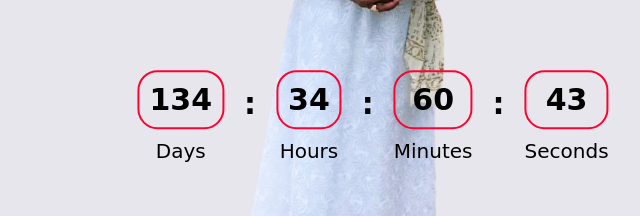
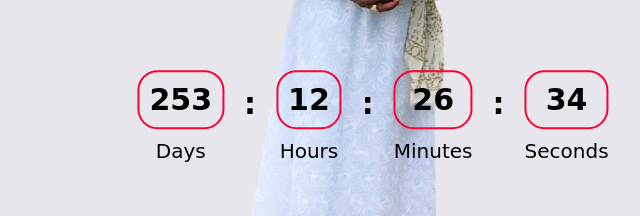
Before and after one commit to tosin-dawodu/mamas_90th, a plain HTML site: page index.html in a window 1280 px wide. Shown: the part 394-610 px from the top of the page, 267-907 px from the left. Drawn offline with Linux system fonts and the light colour scheme; a web font is replaced by a local one.

Commit message:
fourth commit

```diff
--- /dev/null
+++ b/app.js
@@ -0,0 +1,55 @@
+// const months = [
+//     "January",
+//     "February",
+//     "March",
+//     "April",
+//     "May",
+//     "June",
+//     "July",
+//     "August",
+//     "September",
+//     "October",
+//     "November",
+//     "December",
+// ];
+// const weekdays = [
+//     "Sunday",
+//     "Monday",
+//     "Tuesday",
+//     "Wednesday",
+//     "Thursday",
+//     "Friday",
+//     "Saturday",
+// ]
+// const timer = document.querySelector(".timer");
+// const items = document.querySelectorAll(".countdown-timer h2");
+// console.log(items);
+
+const days = document.querySelector(".days");
+const hours = document.querySelector(".hours");
+const minutes = document.querySelector(".minutes");
+const seconds = document.querySelector(".seconds");
+
+const currentYear = new Date().getFullYear();
+
+const newYearTime = new Date(`April 3 2022 00:00:00`);
+
+//update countdown time
+function updateCountdown() {
+  const currentTime = new Date();
+  const diff = newYearTime - currentTime;
+
+  const d = Math.floor(diff / 1000 / 60 / 60 / 24);
+  const h = Math.floor(diff / 1000 / 60 / 60) % 24;
+  const m = Math.floor(diff / 1000 / 60) % 60;
+  const s = Math.floor(diff / 1000) % 60;
+
+
+  days.innerHTML = d < 10 ? "0" + d : d;
+  hours.innerHTML = h < 10 ? "0" + h : h;
+  minutes.innerHTML = m < 10 ? "0" + m : m;
+  seconds.innerHTML = s < 10 ? "0" + s : s;
+
+}
+
+setInterval(updateCountdown, 1000);
--- a/index.html
+++ b/index.html
@@ -4,7 +4,7 @@
     <meta charset="UTF-8" />
     <meta http-equiv="X-UA-Compatible" content="IE=edge" />
     <meta name="viewport" content="width=device-width, initial-scale=1.0" />
-    <link rel="stylesheet" href="index.css" />
+    <link rel="stylesheet" href="style.css" />
     <link rel="preconnect" href="https://fonts.googleapis.com" />
     <link rel="preconnect" href="https://fonts.gstatic.com" crossorigin />
     <link
@@ -19,10 +19,7 @@
   </head>
   <body>
     <main>
-      <!-- mama's image
-      <section class="image">
-        <img src="/Mamaaa.png" alt="image-one" />
-      </section> -->
+
       <!-- countdown -->
 <div class="none-image">
       <section class="timer">
@@ -59,6 +56,6 @@
 
     </main>
     <img src="/ballons.svg" class="floats" alt="ballons">
-    <script src="index.js"></script>
+    <script src="app.js"></script>
   </body>
 </html>
```
Also changed, not shown: index.js (deleted), style.css (renamed from index.css).
